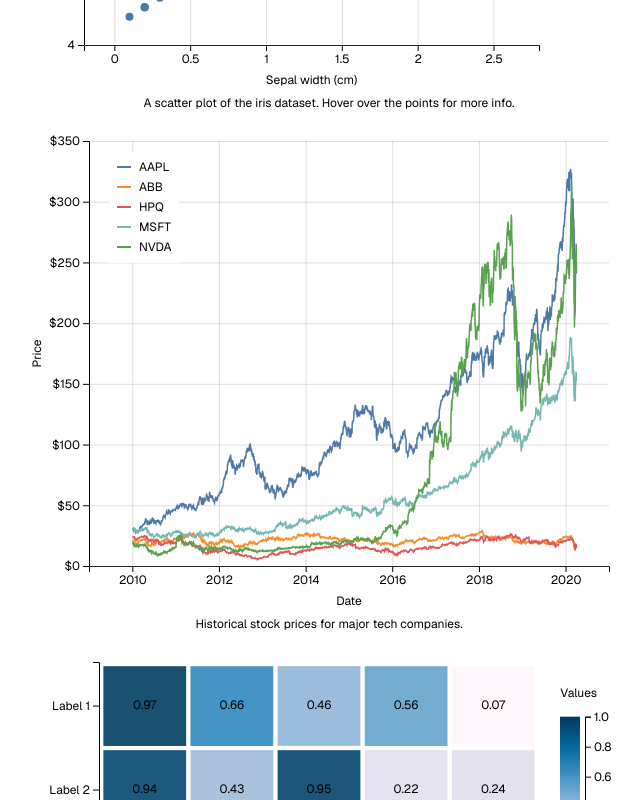
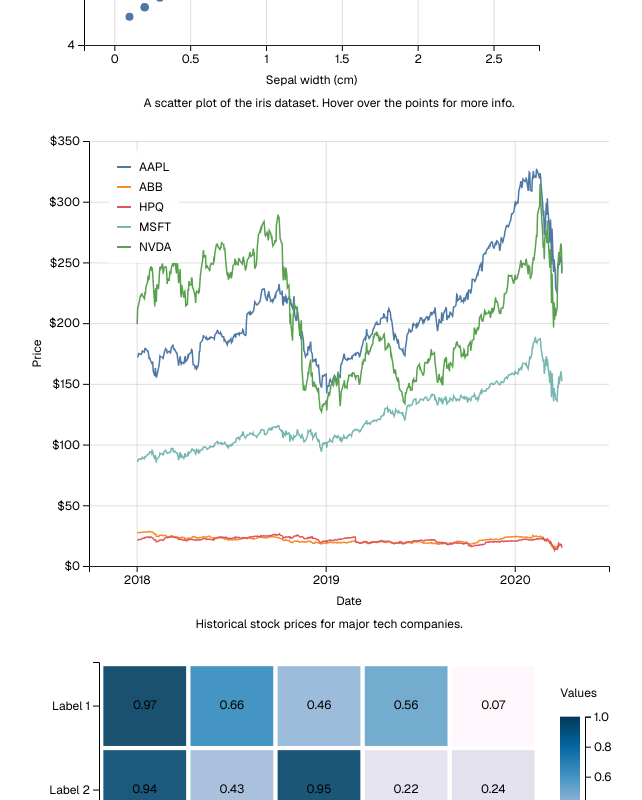
Before and after one commit to chaseleantj/clove-charts, a Next.js app: page / in a window 1280 px wide. Shown: the part 400-1200 px from the top of the page, without its empty margins (311-953 px from the left). Built offline with nearby package versions, Linux system fonts and the light colour scheme.

Commit message:
Minor chart changes

```diff
--- a/src/components/charts/examples/contour-chart-example.tsx
+++ b/src/components/charts/examples/contour-chart-example.tsx
@@ -25,11 +25,11 @@
     },
 };
 
+const f = (x: number, y: number) => {
+    return Math.cos(2 * Math.PI * x * y) + Math.sin(2 * Math.PI * x + y);
+};
+
 export default function ContourChartExample() {
-    const f = useCallback((x: number, y: number) => {
-        return Math.cos(2 * Math.PI * x * y) + Math.sin(2 * Math.PI * x + y);
-    }, []);
-
     return (
         <ChartLayout>
             <ContourPlot
--- a/src/components/charts/examples/line-chart-example.tsx
+++ b/src/components/charts/examples/line-chart-example.tsx
@@ -42,14 +42,14 @@
     },
 };
 
-export default function StocksLineChart() {
+export default function LineChartExample() {
     const [stockData, setStockData] = useState<StockData[]>([]);
 
     useEffect(() => {
         d3.csv('/data/stocks.csv', d3.autoType).then((data) => {
             const parsedData = data as StockData[];
             const filteredData = parsedData.filter((d) => {
-                return d.Date && d.Date.getFullYear() >= 2010;
+                return d.Date && d.Date.getFullYear() >= 2018;
             });
             setStockData(filteredData);
         });
--- a/src/components/charts/examples/matrix-chart-example.tsx
+++ b/src/components/charts/examples/matrix-chart-example.tsx
@@ -12,7 +12,7 @@
 const PLOT_CONFIG: PlotConfig = {
     themeConfig: { enableZoom: false, opacity: 0.9 },
     colorConfig: { continuousColorScheme: d3.interpolatePuBu },
-    axisConfig: { showGrid: false, showAxis: true },
+    axisConfig: { showGrid: false, showAxis: true, xLabel: 'X', yLabel: 'Y' },
     legendConfig: {
         enabled: true,
         title: 'Values',
@@ -35,7 +35,7 @@
     }
 }
 
-export default function TestMatrixPlotChart() {
+export default function MatrixChartExample() {
     return (
         <ChartLayout>
             <MatrixPlot
--- a/src/components/charts/examples/scatter-chart-example.tsx
+++ b/src/components/charts/examples/scatter-chart-example.tsx
@@ -19,7 +19,7 @@
 }
 
 const PLOT_CONFIG: PlotConfig = {
-    themeConfig: { enableZoom: true },
+    themeConfig: { enableZoom: false },
     axisConfig: {
         xLabel: 'Sepal width (cm)',
         yLabel: 'Petal length (cm)',
@@ -33,7 +33,7 @@
     },
 };
 
-export default function IrisScatterChart() {
+export default function ScatterChartExample() {
     const [irisData, setIrisData] = useState<IrisData[]>([]);
 
     useEffect(() => {
--- a/src/components/plots/common/config/defaults.ts
+++ b/src/components/plots/common/config/defaults.ts
@@ -16,7 +16,7 @@
 export const DEFAULT_THEME_CONFIG: Required<ThemeConfig> = {
     opacity: 1,
     transitionDuration: 500,
-    enableZoom: true,
+    enableZoom: false,
     zoomAreaThreshold: 1000,
 };
 
```
